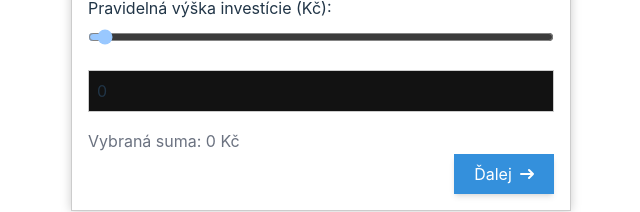
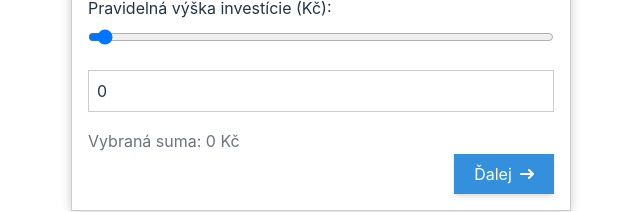
Before and after one commit to Jurgo88/cfg, a Vue app: page / in a window 1280 px wide. Shown: the part 441-653 px from the top of the page, without its empty margins (319-959 px from the left). Built offline with nearby package versions, Linux system fonts and the light colour scheme.

Commit message:
Update dark mode

```diff
--- a/index.html
+++ b/index.html
@@ -4,7 +4,7 @@
     <meta charset="UTF-8" />
     <link rel="icon" type="image/svg+xml" href="/vite.svg" />
     <meta name="viewport" content="width=device-width, initial-scale=1.0" />
-    <title>Vite + Vue + TS</title>
+    <title>CFG intervue</title>
   </head>
   <body>
     <div id="app"></div>
--- a/src/style.css
+++ b/src/style.css
@@ -3,7 +3,7 @@
   line-height: 1.5;
   font-weight: 400;
 
-  color-scheme: dark;
+  color-scheme: light dark;
   color: rgba(255, 255, 255, 0.87);
   background-color: #242424;
 
@@ -94,6 +94,14 @@ button:focus-visible {
   button {
     background-color: #f9f9f9;
   }
+}
+
+@media (prefers-color-scheme: dark) {
+  body{
+    background-color: #242424;
+    color: rgba(255, 255, 255, 0.87);
+  }
+}
 
 @media screen and (max-width: 768px) {
   #app {
@@ -110,5 +118,3 @@ button:focus-visible {
     flex-direction: column;
   }
 }
-
-}
```
Lines whose indentation alone changed are shown as unchanged.
